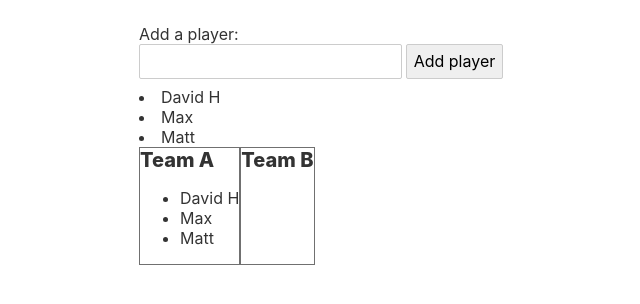
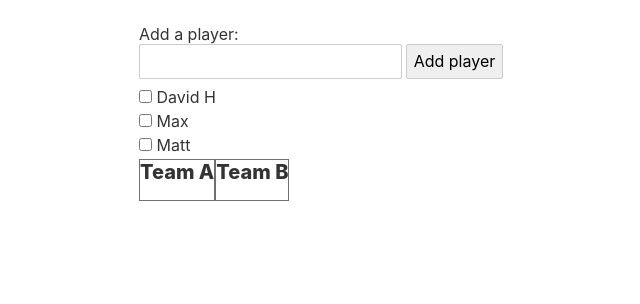
Before and after one commit to dlh89/ELO-teams, a Svelte app: page / in a window 1280 px wide. Shown: the top 304 px of the page, without its empty margins (141-781 px from the left). Built offline with nearby package versions, Linux system fonts and the light colour scheme.

Commit message:
Add players to team when checked

```diff
--- a/src/App.svelte
+++ b/src/App.svelte
@@ -3,21 +3,46 @@
 	import PlayerPool from './PlayerPool.svelte';
 	import Teams from './Teams.svelte';
 
+	let uid = 1;
 	let players = [
-		'David H',
-		'Max',
-		'Matt',
+		{
+			uid: uid++,
+			name: 'David H',
+			isPlaying: false,
+		},
+		{
+			uid: uid++,
+			name: 'Max',
+			isPlaying: false,
+		},
+		{
+			uid: uid++,
+			name: 'Matt',
+			isPlaying: false,
+		},
 	];
 
 	function handleSubmit(data) {
-		players = [...players, data.detail.name];
+		players = [
+			...players,
+			{
+				uid: uid++,
+				name: data.detail.name,
+				isPlaying: true,
+			}
+		];
+	}
+
+	function handlePlayerSelect(data) {
+		data.detail.player.isPlaying = data.detail.isPlaying;
+		players = players;
 	}
 </script>
 
 <main>
 	<AddPlayer on:submit={handleSubmit} />
-	<PlayerPool bind:players={players} />
-	<Teams />
+	<PlayerPool bind:players={players} on:playerSelect={handlePlayerSelect} />
+	<Teams bind:players={players} />
 </main>
 
 <style>
--- a/src/PlayerPool.svelte
+++ b/src/PlayerPool.svelte
@@ -1,13 +1,27 @@
 <script>
+	import { slide } from 'svelte/transition';
+	import { createEventDispatcher } from 'svelte';
 	export let players;
+
+	const dispatch = createEventDispatcher();
+	const playerSelect = (player, isPlaying) => {
+		dispatch('playerSelect', { player, isPlaying })
+	};
 </script>
 
 <div>
 	{#each players as player}
-		<li>{player}</li>
+		{#if !player.isPlaying}
+		<div transition:slide|local>
+			<input type="checkbox" name="{player.name}" id="{player.uid}" on:change={() => playerSelect(player, true)}>
+			<label for="{player.uid}">{player.name}</label>
+		</div>
+		{/if}
 	{/each}
 </div>
 
 <style>
-
+	label {
+		display: inline;
+	}
 </style>
--- a/src/Teams.svelte
+++ b/src/Teams.svelte
@@ -1,5 +1,5 @@
 <script>
-
+	export let players;
 </script>
 
 <div class="teams">
@@ -7,9 +7,11 @@
 		<div class="teams__label">Team A</div>
 		<div class="teams__playerbox">
 			<ul>
-				<li>David H</li>
-				<li>Max</li>
-				<li>Matt</li>
+				{#each players as player}
+					{#if player.isPlaying}
+						<li>{player.name}</li>
+					{/if}
+				{/each}
 			</ul>
 		</div>
 	</div>
```
